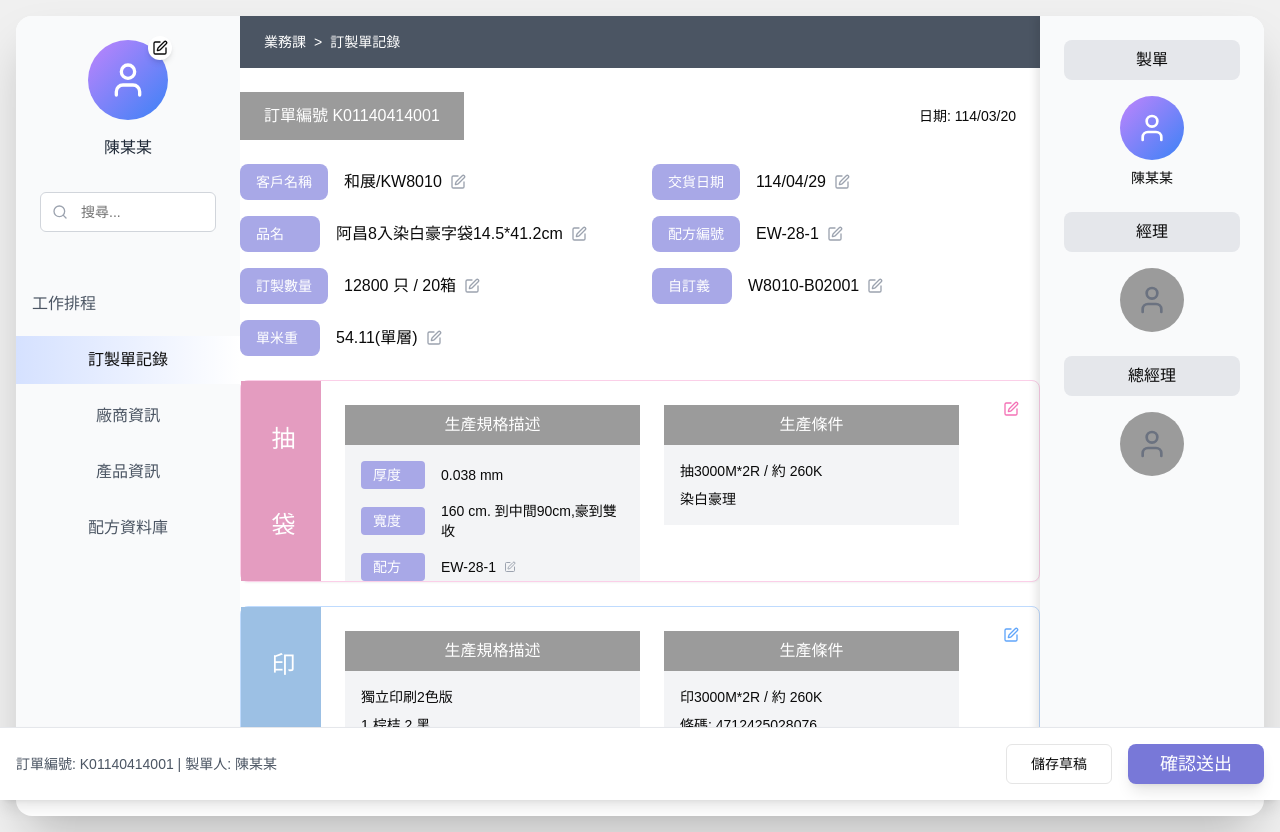
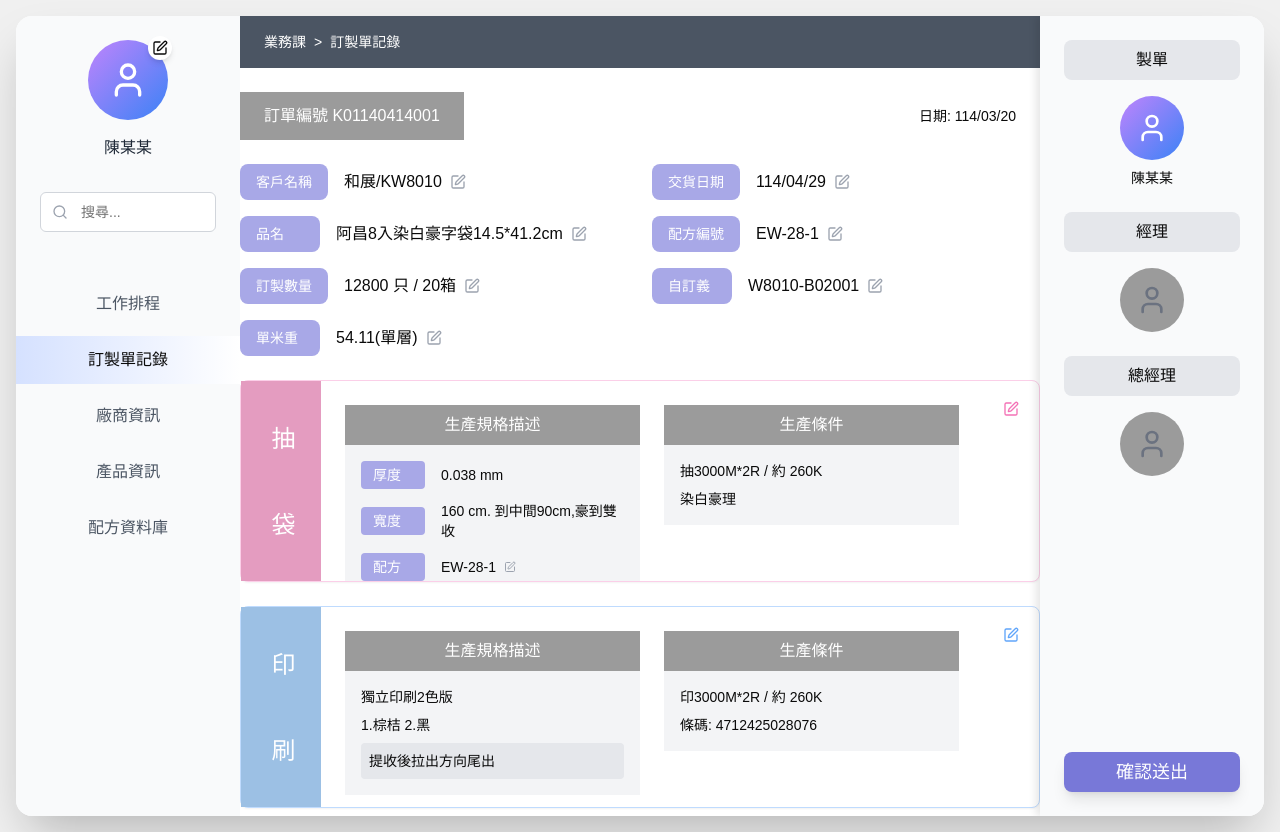
Before and after one commit to flowasitgoes/etPack-admin-new-latest, a Next.js app: page / in a window 1280 px wide. Built offline with nearby package versions, Linux system fonts and the light colour scheme.

Commit message:
btn on the right

```diff
--- a/app/page.tsx
+++ b/app/page.tsx
@@ -11,7 +11,7 @@ export default function ERPAdmin() {
   return (
     <div className="admin-container min-h-screen bg-gradient-to-br p-4">
       <div className="max-w-7xl mx-auto bg-white rounded-2xl shadow-2xl overflow-hidden">
-        <div className="flex h-screen pb-20">
+        <div className="flex h-screen">
           {/* Left Sidebar */}
           <div className="admin-left-sidebar bg-gray-50">
             <div className="user-and-search-section p-6">
@@ -41,7 +41,7 @@ export default function ERPAdmin() {
             </div>
             {/* Navigation Menu */}
             <nav className="space-y-2">
-              <div className="text-gray-600 hover:text-purple-600 hover:bg-purple-50 px-4 py-3 cursor-pointer transition-colors">
+              <div className="text-gray-600 text-center hover:text-purple-600 hover:bg-purple-50 px-4 py-3 cursor-pointer transition-colors">
                 工作排程
               </div>
               <div className="bg-gradient-primary px-4 py-3 text-center">訂製單記錄</div>
@@ -311,7 +311,8 @@ export default function ERPAdmin() {
 
             {/* Right Sidebar - Staff Info */}
             <div className="admin-right-col-section w-64 bg-gray-50 p-6 shadow-[-4px_0_8px_rgba(0,0,0,0.1)]" style={{ position: "sticky", top: 0, height: "100vh", overflowY: "auto" }}>
-              <div className="space-y-6">
+              <div className="flex flex-col h-full">
+                <div className="space-y-6 flex-1">
                 {/* Order Creator */}
                 <div className="text-center">
                   <div className="bg-gray-200 px-4 py-2 rounded-lg mb-4 font-medium">製單</div>
@@ -336,25 +337,14 @@ export default function ERPAdmin() {
                     <User className="w-8 h-8 text-gray-500" />
                   </div>
                 </div>
-              </div>
-            </div>
-          </div>
-        </div>
+                </div>
 
-        {/* Footer with Submit Button */}
-        <div className="fixed bottom-0 left-0 right-0 bg-white border-t border-gray-200 shadow-lg z-50">
-          <div className="max-w-7xl mx-auto px-4 py-4">
-            <div className="flex justify-between items-center">
-              <div className="text-sm text-gray-600">
-                訂單編號: K01140414001 | 製單人: 陳某某
-              </div>
-              <div className="flex space-x-4">
-                <Button variant="outline" className="px-6 py-2">
-                  儲存草稿
-                </Button>
-                <Button className="bg-primary-dark hover:bg-gradient-to-r hover:from-purple-600 hover:to-blue-600 text-white px-8 py-2 text-lg font-medium rounded-lg shadow-lg hover:shadow-xl transition-all duration-300 transform hover:-translate-y-1">
-                  確認送出
-                </Button>
+                {/* Submit Button */}
+                <div className="mt-auto pt-6">
+                  <Button className="w-full bg-primary-dark hover:bg-gradient-to-r hover:from-purple-600 hover:to-blue-600 text-white py-3 text-lg font-medium rounded-lg shadow-lg hover:shadow-xl transition-all duration-300 transform hover:-translate-y-1">
+                    確認送出
+                  </Button>
+                </div>
               </div>
             </div>
           </div>
```
